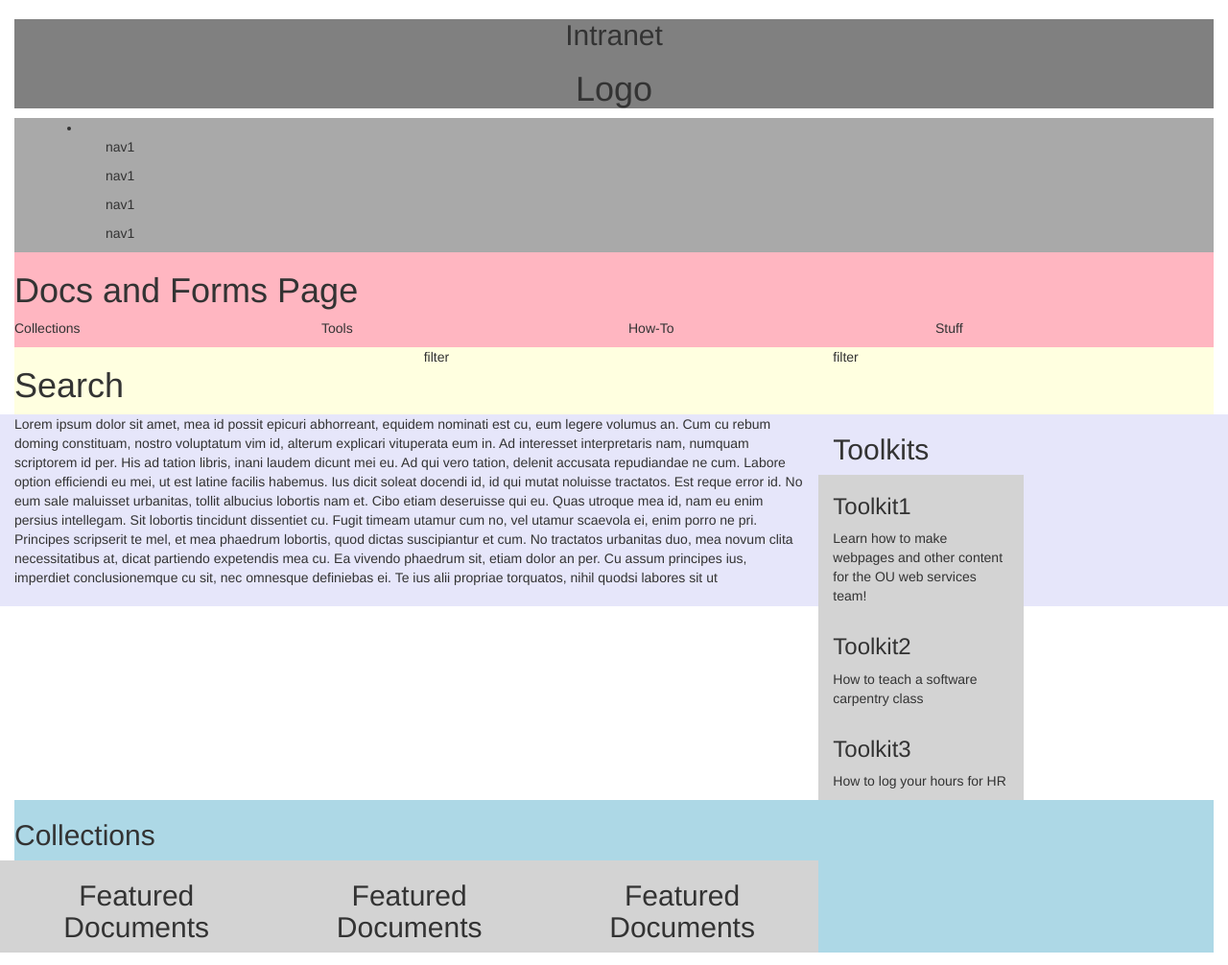
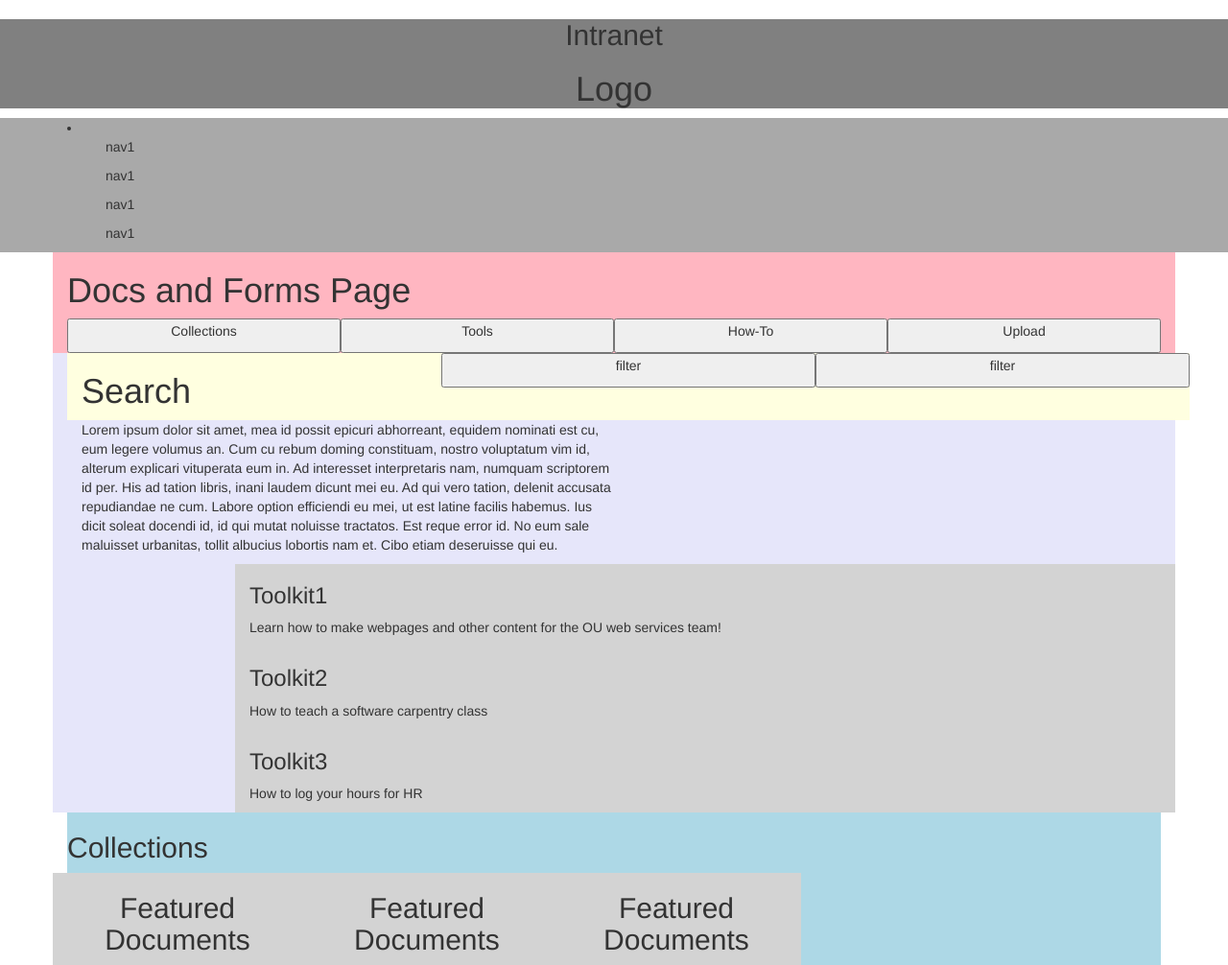
Before and after one commit to digitalscraps/Docs_Forms, a plain HTML site: page Docs_Forms/index.html in a window 1280 px wide. Shown: the whole page at 96% size. Drawn offline with nearby package versions, Linux system fonts and the light colour scheme.

Commit message:
trying things out in bootstrap grid

```diff
--- a/Docs_Forms/index.html
+++ b/Docs_Forms/index.html
@@ -9,8 +9,6 @@
   <title>Intranet</title>
 </head>
 <body>
-
-<div class="container-fluid">
 
 <!--Global Header-->
 <header class="globalheader">
@@ -35,62 +33,69 @@
   </div>
   </div>
 </div>
+
+
 <!--Title-->
-<div class="title">
+<div class="title container">
     <div class="row">
-      <div class="col-md-12">
+      <header class="col-md-12" id="title">
         <h1>Docs and Forms Page</h1>
       </div>
-      <div class="col-md-3">
+      <button class="col-md-3" id="collections">
         <p>Collections</p>
+      </button>
+      <button class="col-md-3" id="tools">
+        <p>Tools</p>
+      </button>
+      <button class="col-md-3" id="how-to">
+        <p>How-To</p>
+      </button>
+      <button class="col-md-3" id="upload">
+        <p>Upload</p>
       </div>
-      <div class="col-md-3">
-        <p>Tools</p>
-      </div>
-      <div class="col-md-3">
-        <p>How-To</p>
-      </div>
-      <div class="col-md-3">
-        <p>Stuff</p>
-      </div>
-      </div>
-    </div>
+  </div><!--row-->
+</div> <!--Title Container-->
 
+<!--Begin Two Coloumn Layout-->
+
+<div class="content container">
+  <div class="row">
+    <div class="col-md-6" "col-lg-6">
 
 <!--Search and Upload-->
-<div class="search">
+  <div class="search container">
   <div class="row">
-      <div class="col-md-4">
+      <div class="col-md-4" "col-lg-4" id="search">
         <h1>Search</h1>
       </div>
       <div>
-        <div class="col-md-4">
+        <button class="col-md-4" "col-lg-4" id="filter">
           <p>filter</p>
-        </div>
-        <div class="col-md-4">
+        </button>
+        <button class="col-md-4" "col-lg-4" id="filter2">
           <p>filter</p>
-        </div>
+        </button>
       </div>
-  </div>
-</div>
+  </div><!--row-->
+</div> <!--search container-->
+
 
 <!--Recently Added-->
-<div class="recentlyadded">
-  <div class="row">
-  <div class="col-md-8" "col-lg-8">
-    <p>Lorem ipsum dolor sit amet, mea id possit epicuri abhorreant, equidem nominati est cu, eum legere volumus an. Cum cu rebum doming constituam, nostro voluptatum vim id,
+  <div class="recent container">
+    <div class="row">
+    <div class="col-md-6" "col-lg-6">
+      <p>Lorem ipsum dolor sit amet, mea id possit epicuri abhorreant, equidem nominati est cu, eum legere volumus an. Cum cu rebum doming constituam, nostro voluptatum vim id,
       alterum explicari vituperata eum in. Ad interesset interpretaris nam, numquam scriptorem id per. His ad tation libris, inani laudem dicunt mei eu. Ad qui vero tation,
       delenit accusata repudiandae ne cum. Labore option efficiendi eu mei, ut est latine facilis habemus. Ius dicit soleat docendi id, id qui mutat noluisse tractatos.
-      Est reque error id. No eum sale maluisset urbanitas, tollit albucius lobortis nam et. Cibo etiam deseruisse qui eu. Quas utroque mea id, nam eu enim persius intellegam.
-      Sit lobortis tincidunt dissentiet cu. Fugit timeam utamur cum no, vel utamur scaevola ei, enim porro ne pri. Principes scripserit te mel, et mea phaedrum lobortis,
-      quod dictas suscipiantur et cum. No tractatos urbanitas duo, mea novum clita necessitatibus at, dicat partiendo expetendis mea cu. Ea vivendo phaedrum sit, etiam dolor an per.
-      Cu assum principes ius, imperdiet conclusionemque cu sit, nec omnesque definiebas ei. Te ius alii propriae torquatos, nihil quodsi labores sit ut</p>
-  </div>
-
+      Est reque error id. No eum sale maluisset urbanitas, tollit albucius lobortis nam et. Cibo etiam deseruisse qui eu.</p>
+  </div> <!--column-->
+  </div><!--row-->
+</div><!--recent container-->
+</div><!--column search and recent-->
 
 <!--Toolkits-->
-<div class="toolkit">
-  <div class="col-md-2">
+<div class="toolkit container">
+  <div class="col-md-offset-2" "col-md-2" "col-lg-2">
   <h2>Toolkits</h2>
     <div class="row">
       <section class="col-md-12">
@@ -107,10 +112,10 @@
           <h3>Toolkit3</h3>
           <p>How to log your hours for HR</p>
       </section>
-</div>
-</div>
-</div>
-</div>
+</div><!--row-->
+</div><!--column toolkit-->
+</div><!--toolkit container-->
+</div> <!--row of search and toolkit-->
 
 <!--Collections-->
   <div class="collections">
@@ -136,7 +141,6 @@
 
 
 </div>
-</div>
 
 
 </body>
```
